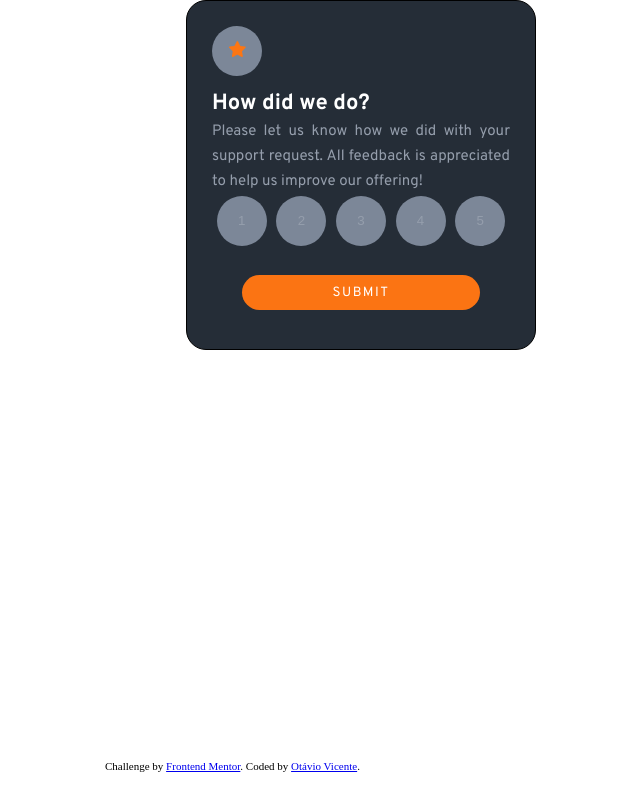
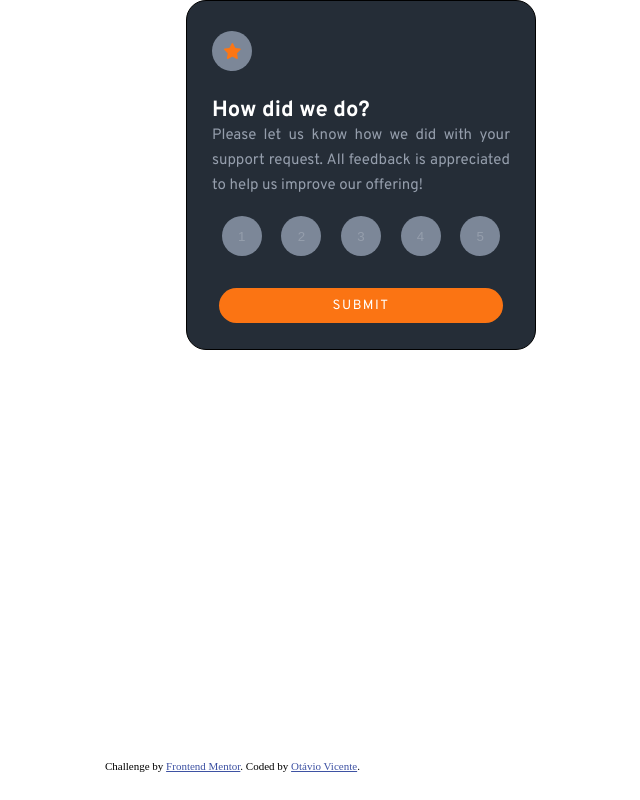
Before and after one commit to neootavio/interactive-rating-component, a plain HTML site: page index.html in a window 1280 px wide. Shown: the whole page, without its empty margins (279-919 px from the left). Drawn offline with Linux system fonts and the light colour scheme.

Commit message:
sizes adjustment

```diff
--- a/index.html
+++ b/index.html
@@ -1,8 +1,10 @@
 <!DOCTYPE html>
 <html lang="en">
+
 <head>
   <meta charset="UTF-8">
-  <meta name="viewport" content="width=device-width, initial-scale=1.0"> <!-- displays site properly based on user's device -->
+  <meta name="viewport" content="width=device-width, initial-scale=1.0">
+  <!-- displays site properly based on user's device -->
 
   <link rel="icon" type="image/png" sizes="32x32" href="./images/favicon-32x32.png">
 
@@ -11,6 +13,7 @@
   <link rel="stylesheet" href="style.css">
 
 </head>
+
 <body>
 
   <!-- Rating state start -->
@@ -25,16 +28,19 @@
       Please let us know how we did with your support request. All feedback is appreciated
       to help us improve our offering!
     </p>
-    <div class="btn-container"><button class="rate-btn">1</button> <button class="rate-btn">2</button> <button class="rate-btn">3</button> <button class="rate-btn">4</button> <button class="rate-btn">5</button></div>
-    <div><button class="submit-btn">Submit</button></div>
-  </div>
+    <div class="btn-container"><button class="rate-btn">1</button> <button class="rate-btn">2</button> <button
+        class="rate-btn">3</button> <button class="rate-btn">4</button> <button class="rate-btn">5</button></div>
+    <footer>
+      <input class="submit-btn" type="submit" value="submit">
+    </footer>
 
     <!-- Rating state end -->
 
     <!-- Thank you state start -->
 
     <div class="hiddenState">
-    You selected <!-- Add rating here --> out of 5
+      You selected
+      <!-- Add rating here --> out of 5
       Thank you!
       We appreciate you taking the time to give a rating. If you ever need more support,
       don’t hesitate to get in touch!
@@ -48,4 +54,5 @@
       Coded by <a href="#">Otávio Vicente</a>.
     </div>
 </body>
+
 </html>
--- a/style.css
+++ b/style.css
@@ -21,6 +21,8 @@ h1{
     font-family: 'Overpass', sans-serif;
     color: var(--white);
     text-align: left;
+    margin-top: 20px;
+    margin-bottom: 10px;
 
 }
 
@@ -80,8 +82,8 @@ p{
 }
 
 .rate-btn {
-    width: 50px;
-    height: 50px;
+    width: 40px;
+    height: 40px;
     background-color: var(--mediumGrey);
     color: var(--lightGrey);
     border-radius: 50%;
@@ -95,7 +97,8 @@ p{
     display: grid;
     width: 100%;
     grid-template-columns: auto auto auto auto auto;
-    margin: auto;
+    margin-top: 30px;
+    margin-bottom: 30px;
 }
 
 .submit-btn {
@@ -110,6 +113,6 @@ p{
     border: none;
     border-radius: 20px;
     height: 35px;
-    width: 80%;
+    width: 95%;
     margin: auto;
 }
```
Lines whose indentation alone changed are shown as unchanged.
